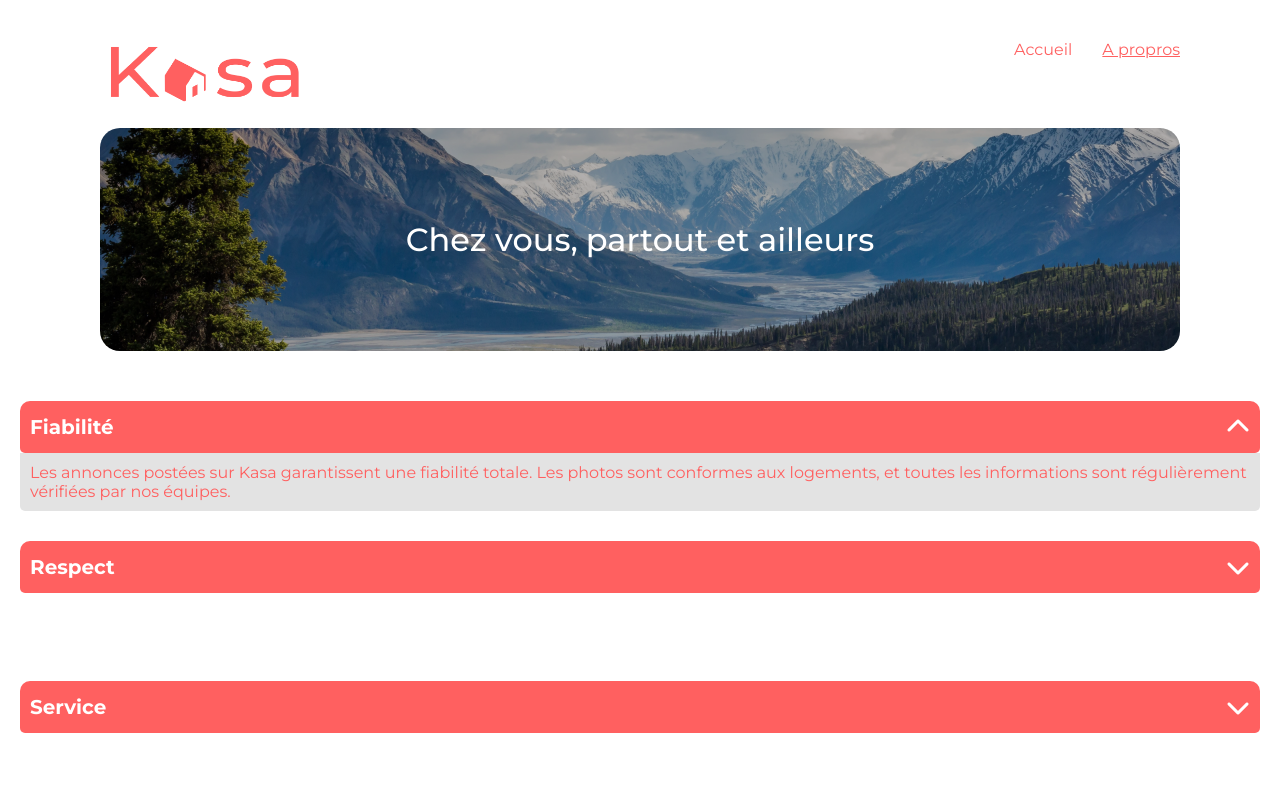
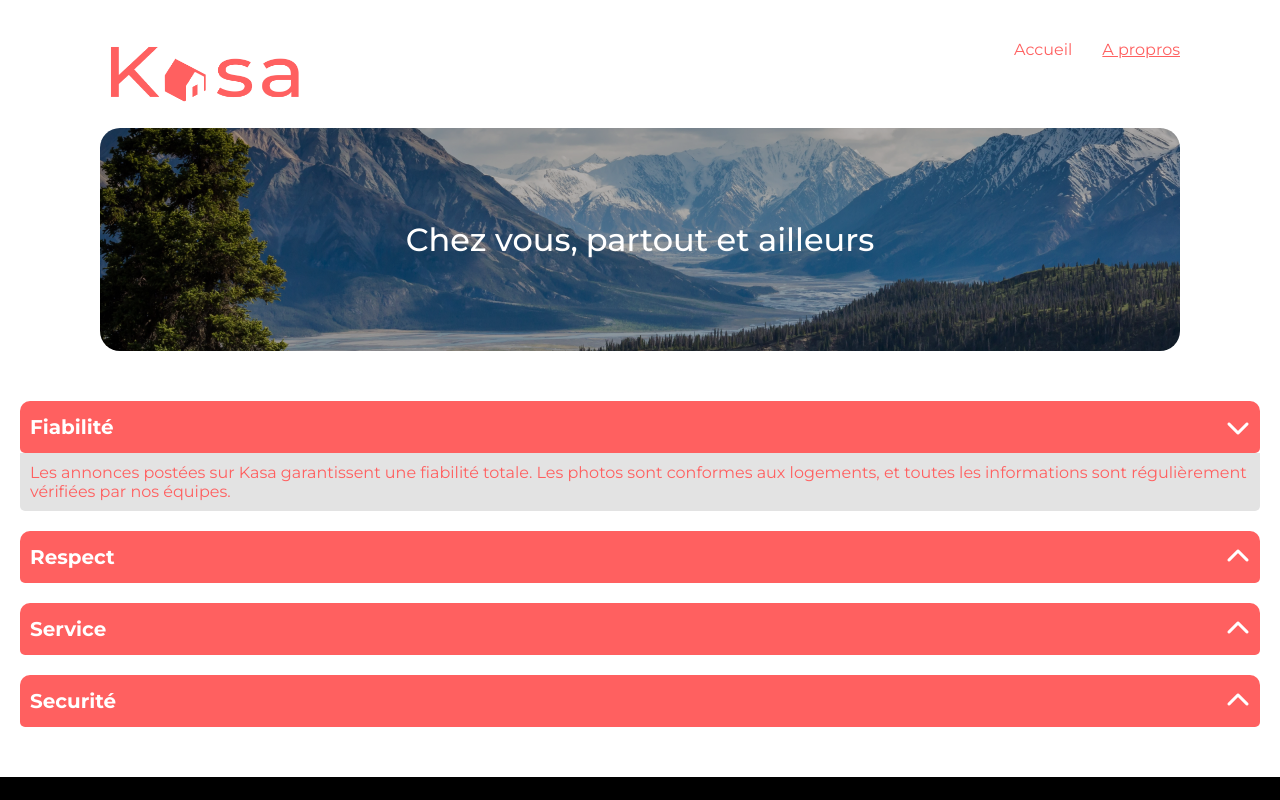
Before and after one commit to Justine0709/Kasa, a React (Create React App) app: page /About in a window 1280 px wide. Both pictures are taken after a click on the icon 1238 px from the left and 427 px from the top of the page. Shown: the top 800 px of the page. Built offline with nearby package versions, Linux system fonts and the light colour scheme.

Commit message:
collapse animations

```diff
--- a/src/components/Collapse.js
+++ b/src/components/Collapse.js
@@ -27,10 +27,11 @@ const Collapse = ({ Description, title }) => {
         <h5>{title}</h5>
         <i
           onClick={toggleOpen}
-          className={`fa-solid ${isOpen ? 'fa-chevron-up' : 'fa-chevron-down'}`}
+          className={`fa-solid ${isOpen ? 'fa-chevron-up rotate-chevron-open' : 'fa-chevron-up rotate-chevron-close'}`}
+
         ></i>
       </div>
-      <div className={`collapse__text ${isOpen ? 'open' : 'close'}`}>
+      <div className={`collapse__text ${isOpen ? 'open' : ''}`}>
         {
           typeof Description === 'string' ? (
             <p>{Description}</p>
--- a/src/styles/components/_collapse.scss
+++ b/src/styles/components/_collapse.scss
@@ -69,24 +69,41 @@
         border-radius: 0px 0px 5px 5px;
         transform: scaleY(0);
         transform-origin: top;
-        transition: transform 1s;
-        margin-bottom: 10px;
-        padding-bottom: 10px;
-        padding-top: 10px;
-
+        transition: all 0.5s;
+        max-height: 0;
+        overflow: hidden;
+        opacity: 0;
 
     }
+
 }
+
 
 .collapse__text.open {
     transform: scaleY(1);
+    padding-top: 10px;
+    padding-bottom: 10px;
+    max-height:300px;
+    opacity: 1;
+
+
+
 
 }
 
 .collapse__text.close {
     transform: scaleY(0);
+    height: 0; /* Masquer complètement le contenu en réduisant la max-height à 0 */
+    opacity: 0;
+}
+
+.rotate-chevron-open {
+    transition: transform 0.5s;
+    transform: rotate(-180deg);
+  }
 
 
-
-
-}
+  .rotate-chevron-close {
+    transition: transform 0.5s;
+    transform: rotate(0deg);
+  }
```
